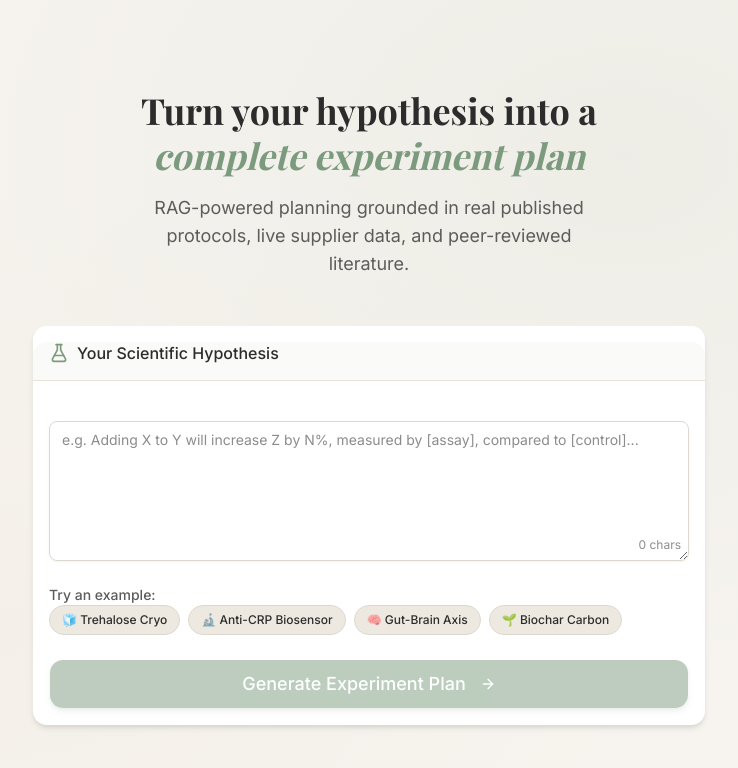
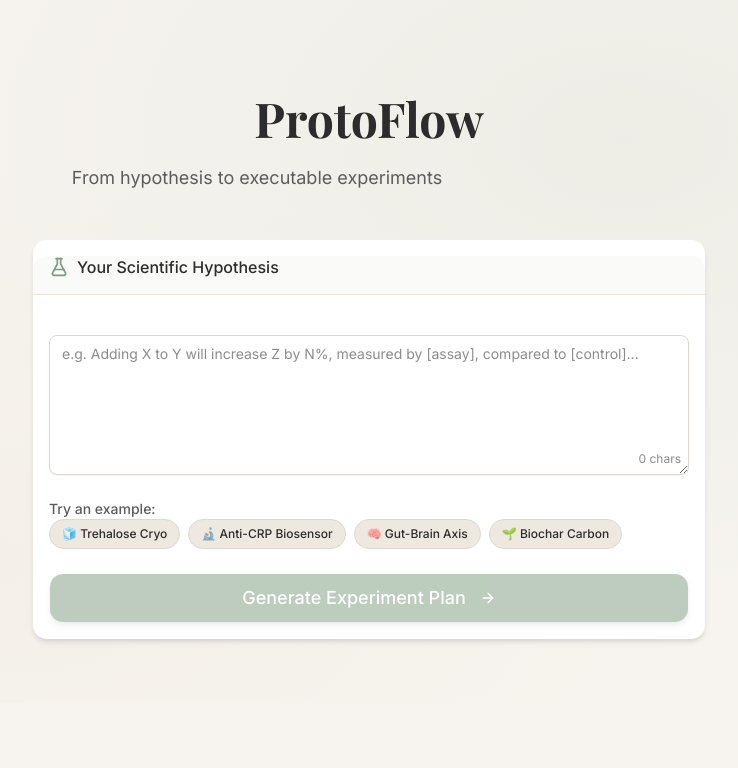
Before and after one commit to SyedaAfiaShah/ProtoFlow, a Next.js app: page / in a window 1280 px wide. Shown: the top 768 px of the page, without its empty margins (271-1009 px from the left). Built offline with nearby package versions, Linux system fonts and the light colour scheme; a web font is replaced by a local one.

Commit message:
fix: welcome screen heading and typography

```diff
--- a/app/page.tsx
+++ b/app/page.tsx
@@ -288,15 +288,12 @@ export default function Home() {
               animate={{ opacity: 1, y: 0 }}
               className="text-center space-y-4"
             >
-              <h1 className="font-[family-name:var(--font-serif)] text-4xl font-bold text-[#2C2C2C] leading-tight mt-6">
-                Turn your hypothesis into a
-                <span className="block text-[#7C9A7E] italic">
-                  complete experiment plan
-                </span>
+              <h1 className="font-[family-name:var(--font-serif)] text-5xl font-bold text-[#2C2C2C] leading-tight mt-6">
+                ProtoFlow
               </h1>
 
-              <p className="font-[family-name:var(--font-sans)] text-[#5C5C5C] text-lg mt-4 max-w-md mx-auto">
-                RAG-powered planning grounded in real published protocols, live supplier data, and peer-reviewed literature.
+              <p className="font-[family-name:var(--font-sans)] text-[#5C5C5C] text-lg mt-3 max-w-md">
+                From hypothesis to executable experiments
               </p>
             </motion.div>
 
```
